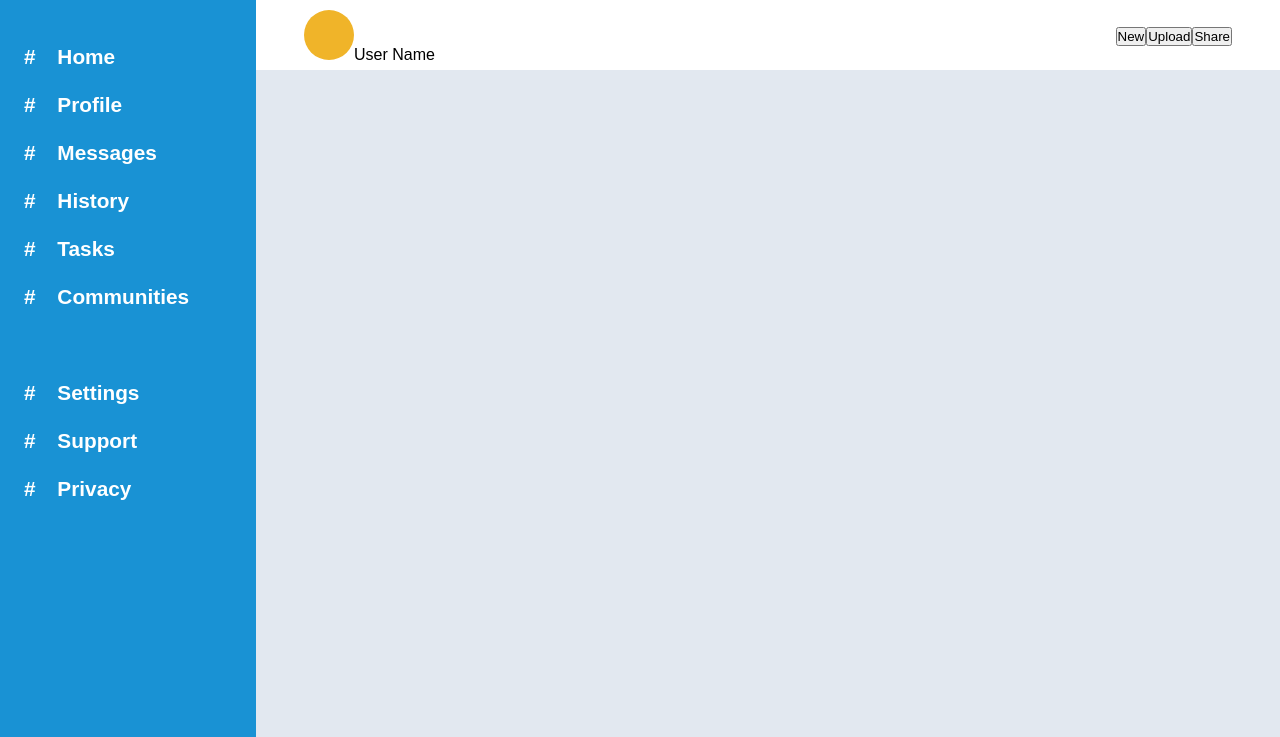
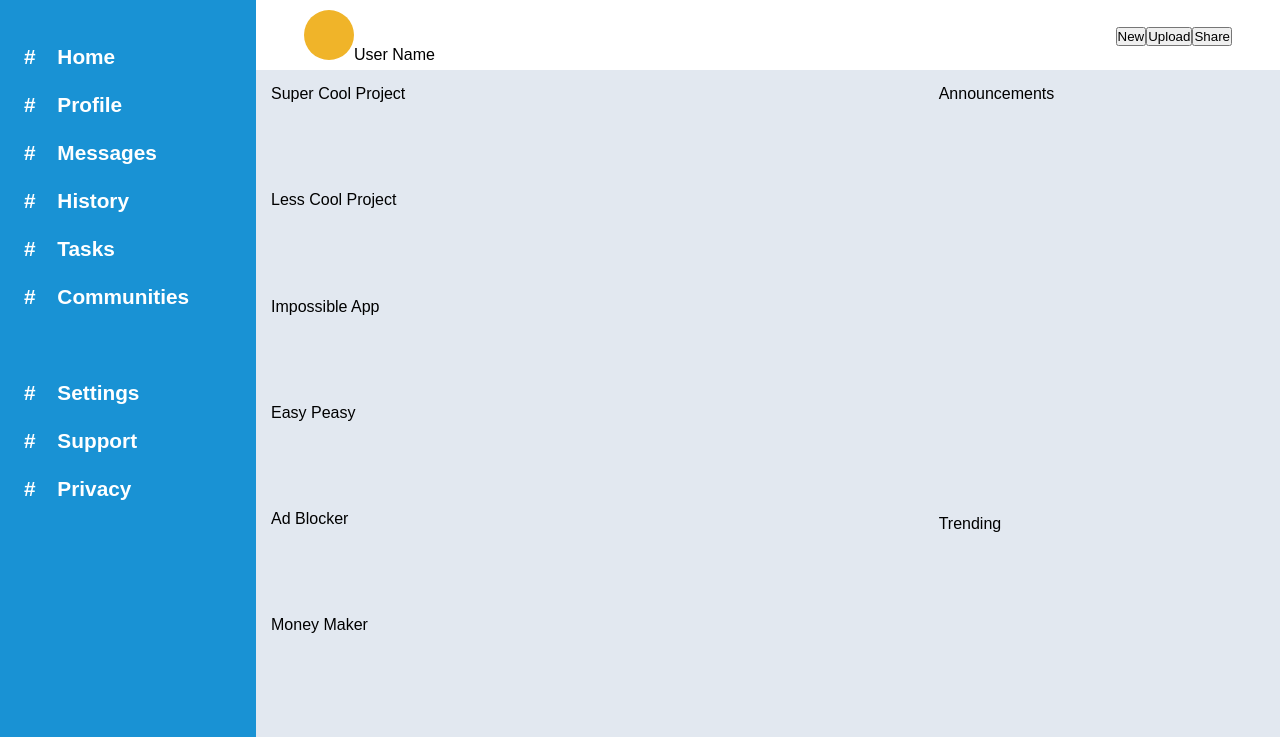
Before and after one commit to VeruAmari/admin-dashboard, a plain HTML site: page index.html in a window 1280 px wide. Shown: the part 63-800 px from the top of the page. Drawn offline with Linux system fonts and the light colour scheme.

Commit message:
Create first layout for main area

```diff
--- a/index.html
+++ b/index.html
@@ -40,7 +40,19 @@
         </div>
       </div>
     </div>
-    <div class="main"></div>
+
+    <div class="main">
+      <div class="projects">
+        <div class="cards card-1">Super Cool Project</div>
+        <div class="cards card-2">Less Cool Project</div>
+        <div class="cards card-3">Impossible App</div>
+        <div class="cards card-4">Easy Peasy</div>
+        <div class="cards card-5">Ad Blocker</div>
+        <div class="cards card-6">Money Maker</div>
+      </div>
+      <div class="announcements">Announcements</div>
+      <div class="trending">Trending</div>
+    </div>
   </div>
 </body>
 </html>
--- a/styles.css
+++ b/styles.css
@@ -49,13 +49,10 @@ body {
   padding-right: 1rem;
 }
 
-.header,
-.main {
+.header {
   grid-column-start: 2;
   grid-column-end: 3;
-}
 
-.header {
   background-color: var(--general-color-3);
   display: grid;
   align-items: center;
@@ -81,10 +78,6 @@ body {
   justify-self: end;
 }
 
-.main {
-  background-color: var(--general-color-2);
-}
-
 ul {
   list-style: none;
   text-align: left;
@@ -92,3 +85,28 @@ ul {
 li {
   padding-bottom: 1.5rem;
 }
+
+.main {
+  grid-column-start: 2;
+  grid-column-end: 3;
+  background-color: var(--general-color-2);
+
+  display: grid;
+  grid-template: 2fr 1fr / 2fr 1fr;
+
+  gap: 15px;
+  padding: 15px;
+}
+
+.projects {
+  grid-area: 1 / 1 / 3 / 2;
+  display: grid;
+}
+
+.announcements {
+  grid-area: 1 / 2 / 2 / 3;
+}
+
+.trending {
+  grid-area: 2 / 2 / 2 / 3;
+}
```
